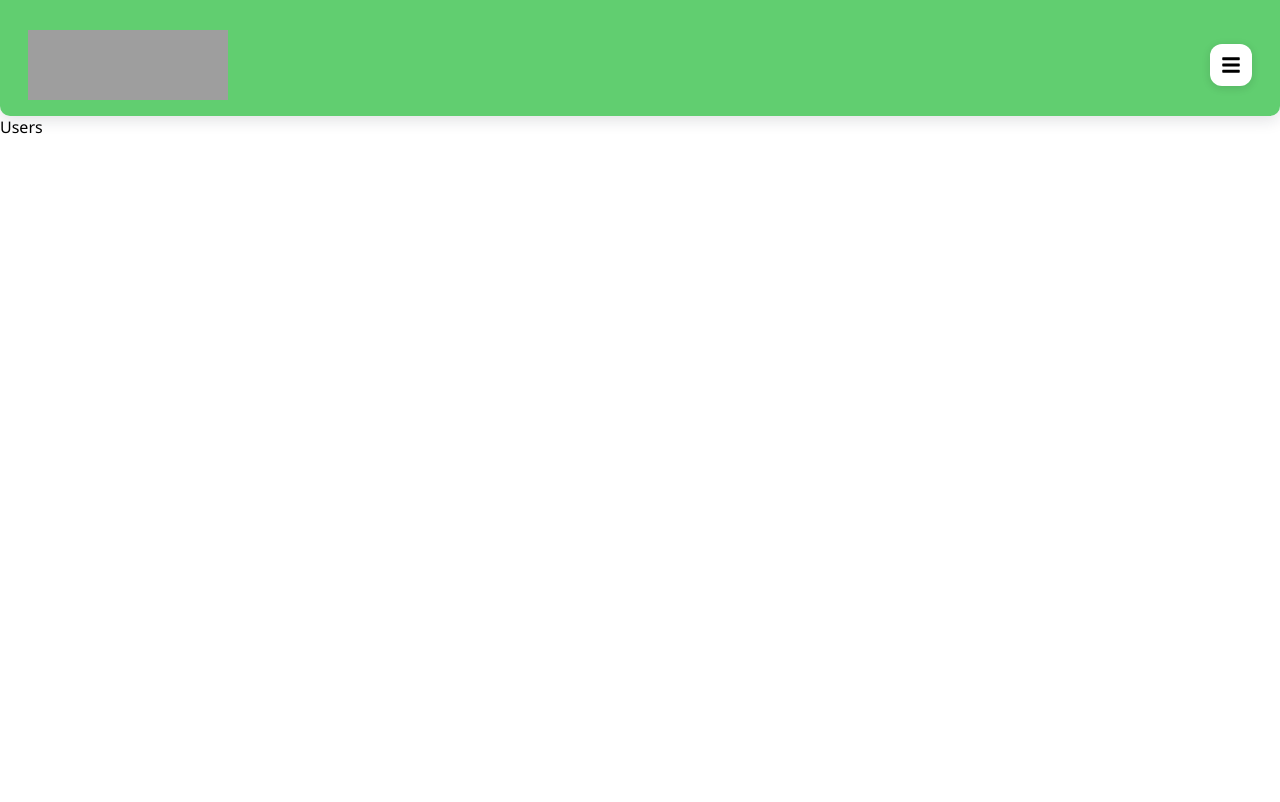
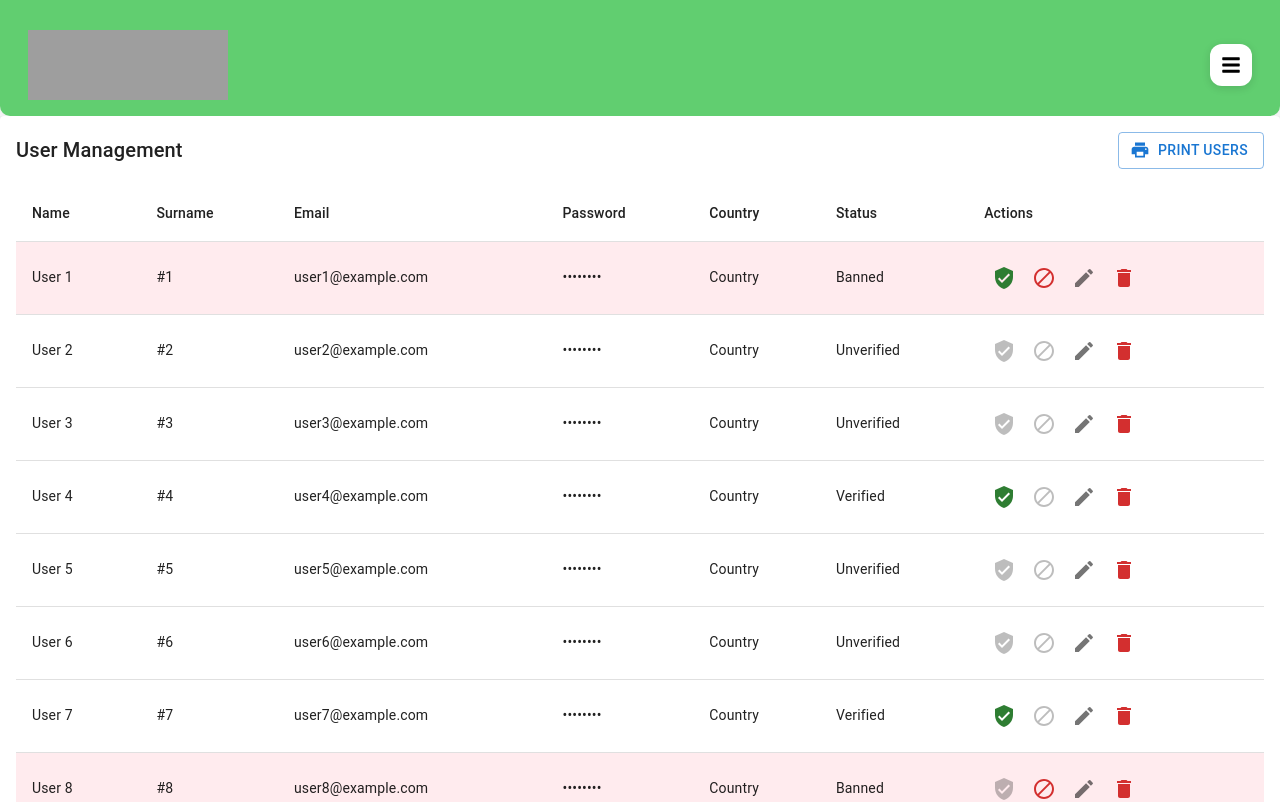
Before and after one commit to Omekagu/thunder, a Next.js app: page /admin/Users in a window 1280 px wide. Shown: the top 802 px of the page. Built offline with nearby package versions, Linux system fonts and the light colour scheme; grey boxes are pictures that could not be loaded.

Commit message:
user page

```diff
--- a/package.json
+++ b/package.json
@@ -27,6 +27,7 @@
     "faker": "^5.5.3",
     "firebase": "^11.2.0",
     "jspdf": "^3.0.1",
+    "lucide-react": "^0.525.0",
     "next": "15.3.5",
     "notistack": "^3.0.2",
     "react": "18.2.0",
--- /dev/null
+++ b/src/Components/Admin/Table.jsx
@@ -0,0 +1,166 @@
+// components/MuiUserTable.jsx
+'use client'
+
+import { useState } from 'react'
+import {
+  Table,
+  TableBody,
+  TableCell,
+  TableContainer,
+  TableHead,
+  TableRow,
+  IconButton,
+  Paper,
+  Typography,
+  Tooltip,
+  Button,
+  Stack,
+  Box,
+  TablePagination
+} from '@mui/material'
+import { Edit, Delete, Block, VerifiedUser, Print } from '@mui/icons-material'
+
+const initialUsers = Array.from({ length: 50 }).map((_, i) => ({
+  id: i + 1,
+  name: `User ${i + 1}`,
+  surname: `#${i + 1}`,
+  email: `user${i + 1}@example.com`,
+  password: '••••••••',
+  country: 'Country',
+  verified: i % 3 === 0,
+  banned: i % 7 === 0
+}))
+
+export default function UserTable () {
+  const [users, setUsers] = useState(initialUsers)
+  const [page, setPage] = useState(0)
+  const [rowsPerPage, setRowsPerPage] = useState(10)
+
+  const toggleVerify = id => {
+    setUsers(
+      users.map(user =>
+        user.id === id ? { ...user, verified: !user.verified } : user
+      )
+    )
+  }
+
+  const toggleBan = id => {
+    setUsers(
+      users.map(user =>
+        user.id === id ? { ...user, banned: !user.banned } : user
+      )
+    )
+  }
+
+  const deleteUser = id => {
+    setUsers(users.filter(user => user.id !== id))
+  }
+
+  const handlePrint = () => {
+    window.print()
+  }
+
+  const handleChangePage = (event, newPage) => {
+    setPage(newPage)
+  }
+
+  const handleChangeRowsPerPage = event => {
+    setRowsPerPage(parseInt(event.target.value, 10))
+    setPage(0)
+  }
+
+  return (
+    <Box sx={{ overflowX: 'auto' }}>
+      <Paper elevation={3} sx={{ p: 2, minWidth: 1000 }}>
+        <Stack
+          direction='row'
+          justifyContent='space-between'
+          alignItems='center'
+          mb={2}
+        >
+          <Typography variant='h6'>User Management</Typography>
+          <Button
+            variant='outlined'
+            startIcon={<Print />}
+            onClick={handlePrint}
+          >
+            Print Users
+          </Button>
+        </Stack>
+        <TableContainer>
+          <Table stickyHeader aria-label='user table'>
+            <TableHead>
+              <TableRow sx={{ backgroundColor: '#f5f5f5' }}>
+                <TableCell>Name</TableCell>
+                <TableCell>Surname</TableCell>
+                <TableCell>Email</TableCell>
+                <TableCell>Password</TableCell>
+                <TableCell>Country</TableCell>
+                <TableCell>Status</TableCell>
+                <TableCell>Actions</TableCell>
+              </TableRow>
+            </TableHead>
+            <TableBody>
+              {users
+                .slice(page * rowsPerPage, page * rowsPerPage + rowsPerPage)
+                .map(user => (
+                  <TableRow
+                    key={user.id}
+                    sx={{
+                      backgroundColor: user.banned ? '#ffebee' : 'inherit'
+                    }}
+                  >
+                    <TableCell>{user.name}</TableCell>
+                    <TableCell>{user.surname}</TableCell>
+                    <TableCell>{user.email}</TableCell>
+                    <TableCell>{user.password}</TableCell>
+                    <TableCell>{user.country}</TableCell>
+                    <TableCell>
+                      {user.banned
+                        ? 'Banned'
+                        : user.verified
+                        ? 'Verified'
+                        : 'Unverified'}
+                    </TableCell>
+                    <TableCell>
+                      <Tooltip title='Verify / Unverify'>
+                        <IconButton onClick={() => toggleVerify(user.id)}>
+                          <VerifiedUser
+                            color={user.verified ? 'success' : 'disabled'}
+                          />
+                        </IconButton>
+                      </Tooltip>
+                      <Tooltip title='Ban / Unban'>
+                        <IconButton onClick={() => toggleBan(user.id)}>
+                          <Block color={user.banned ? 'error' : 'disabled'} />
+                        </IconButton>
+                      </Tooltip>
+                      <Tooltip title='Edit'>
+                        <IconButton onClick={() => alert('Edit user')}>
+                          <Edit />
+                        </IconButton>
+                      </Tooltip>
+                      <Tooltip title='Delete'>
+                        <IconButton onClick={() => deleteUser(user.id)}>
+                          <Delete color='error' />
+                        </IconButton>
+                      </Tooltip>
+                    </TableCell>
+                  </TableRow>
+                ))}
+            </TableBody>
+          </Table>
+        </TableContainer>
+        <TablePagination
+          rowsPerPageOptions={[5, 10, 25]}
+          component='div'
+          count={users.length}
+          rowsPerPage={rowsPerPage}
+          page={page}
+          onPageChange={handleChangePage}
+          onRowsPerPageChange={handleChangeRowsPerPage}
+        />
+      </Paper>
+    </Box>
+  )
+}
--- a/src/pages/admin/AdminDashboard.jsx
+++ b/src/pages/admin/AdminDashboard.jsx
@@ -15,7 +15,7 @@ export default function AdminDashboard () {
           date='Jan 01 - Jan 10'
         />
         <RevenueCard
-          title='Investors Revenue'
+          title='Investment Revenue'
           value={'$4,900,032'}
           date='Jan 01 - Jan 10'
         />
--- a/src/pages/admin/Users.jsx
+++ b/src/pages/admin/Users.jsx
@@ -1,11 +1,15 @@
 import React from 'react'
 import AdminHeader from '../../Components/Admin/AdminHeader'
+// import Table from '../../Components/Admin/Table'
+import UserTable from '../../Components/Admin/Table'
 
 export default function Users () {
   return (
-    <div>
+    <div className='admin-users'>
       <AdminHeader />
-      Users
+      <div className='admin-users-header'>
+        <UserTable />
+      </div>
     </div>
   )
 }
--- /dev/null
+++ b/src/scss/Admin/Components/_table.scss
@@ -0,0 +1,8 @@
+.table {
+  background-color: #fff;
+  -webkit-box-shadow: 2px 4px 10px 1px rgba(0, 0, 0, 0.47);
+  box-shadow: 2px 4px 10px 1px rgba(201, 201, 201, 0.47);
+  justify-content: space-between;
+  padding: 0.8em;
+  margin: 1em;
+}
--- /dev/null
+++ b/src/scss/Admin/_adminUsers.scss
@@ -0,0 +1,11 @@
+.admin-users {
+  //   padding: 2rem;
+  display: flex;
+  flex-direction: column;
+
+  h2 {
+    font-size: 2rem;
+    font-weight: 700;
+    margin-bottom: 1.5rem;
+  }
+}
--- a/src/scss/index.scss
+++ b/src/scss/index.scss
@@ -29,10 +29,12 @@
 
 // admins scss
 @use './Admin/adminDashboard';
+@use './Admin/adminUsers';
 @use './Admin/Components/dashboardSection';
 @use './Admin/Components/revenueCard';
 @use './Admin/Components/donutChart';
 @use './Admin/Components/gradientLineChart';
+@use './Admin/Components/table';
 
 // 🔴 Move all @import *after* @use
 @use './Base/base' as base;
```
Also changed, not shown: src/Components/Button.jsx (added, +11 -0 lines), 1 other file (tests, documents, lock files or other folders).
